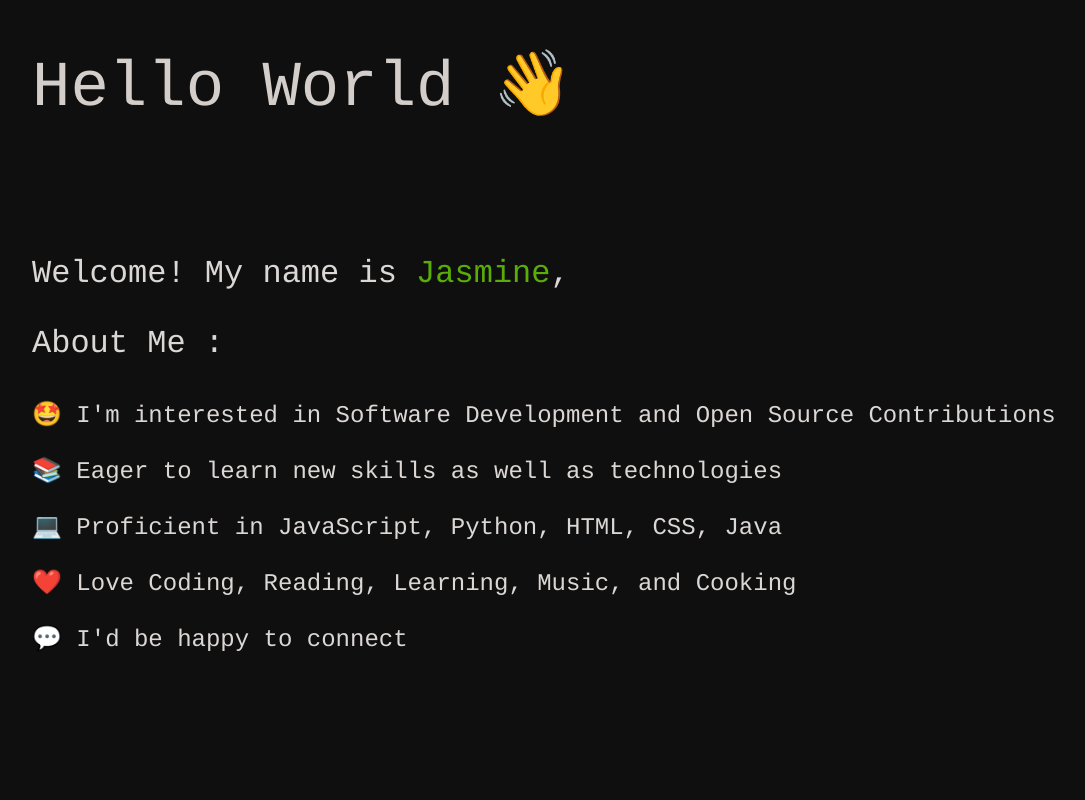
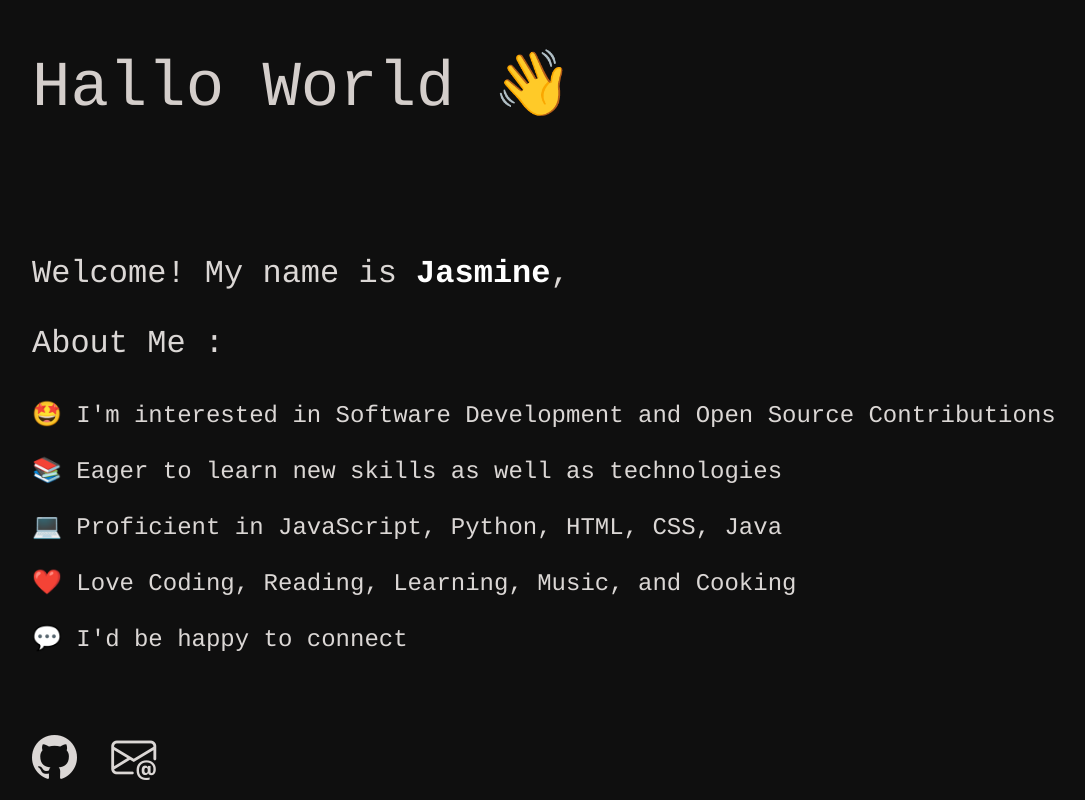
Before and after one commit to halloworlld/halloworlld.github.io, a plain HTML site: page index.html in a window 1280 px wide. Shown: the whole page, without its empty margins (50-1135 px from the left). Drawn offline with nearby package versions, Linux system fonts and the light colour scheme.

Commit message:
Update index.html

```diff
--- a/index.html
+++ b/index.html
@@ -2,17 +2,18 @@
 <html lang="en">
 
 <head>
+    <meta charset="utf-8">
+    <meta name="viewport" content="width=device-width, initial-scale=1">
     <link href="https://cdn.jsdelivr.net/npm/bootstrap@5.0.2/dist/css/bootstrap.min.css" rel="stylesheet" integrity="sha384-EVSTQN3/azprG1Anm3QDgpJLIm9Nao0Yz1ztcQTwFspd3yD65VohhpuuCOmLASjC" crossorigin="anonymous">
     <link rel="stylesheet" href="style.css"/>
-    <title> <Jasmine> </title>
+    <title> <Jasmine/> </title>
 </head>
 
 <body>
-
     <div class="container">
-        <h1>Hello World 👋</h1>
+        <h1>Hallo World 👋</h1>
         <br/>  <br/>  <br/>  <br/>  <br/>
-        <h2>Welcome! My name is <span style="color: rgb(90, 172, 9);">Jasmine</span>,</h2>
+        <h2>Welcome! My name is <span style="color: rgb(255, 255, 255);"> <b>Jasmine</b></span>,</h2>
         <br/>
         <h2> About Me : </h2>
         <br/>
@@ -21,7 +22,9 @@
         <p> 💻 Proficient in JavaScript, Python, HTML, CSS, Java </p>
         <p> ❤️ Love Coding, Reading, Learning, Music, and Cooking  </p>
         <p> 💬 I'd be happy to connect </p>
+        <br/>  <br/>
+        <a href="https://github.com/halloworlld" class="bi bi-github"></a>
+        <a href="" class="bi bi-envelope-at"></a>
     </div>
 </body>
-
 </html>
```
